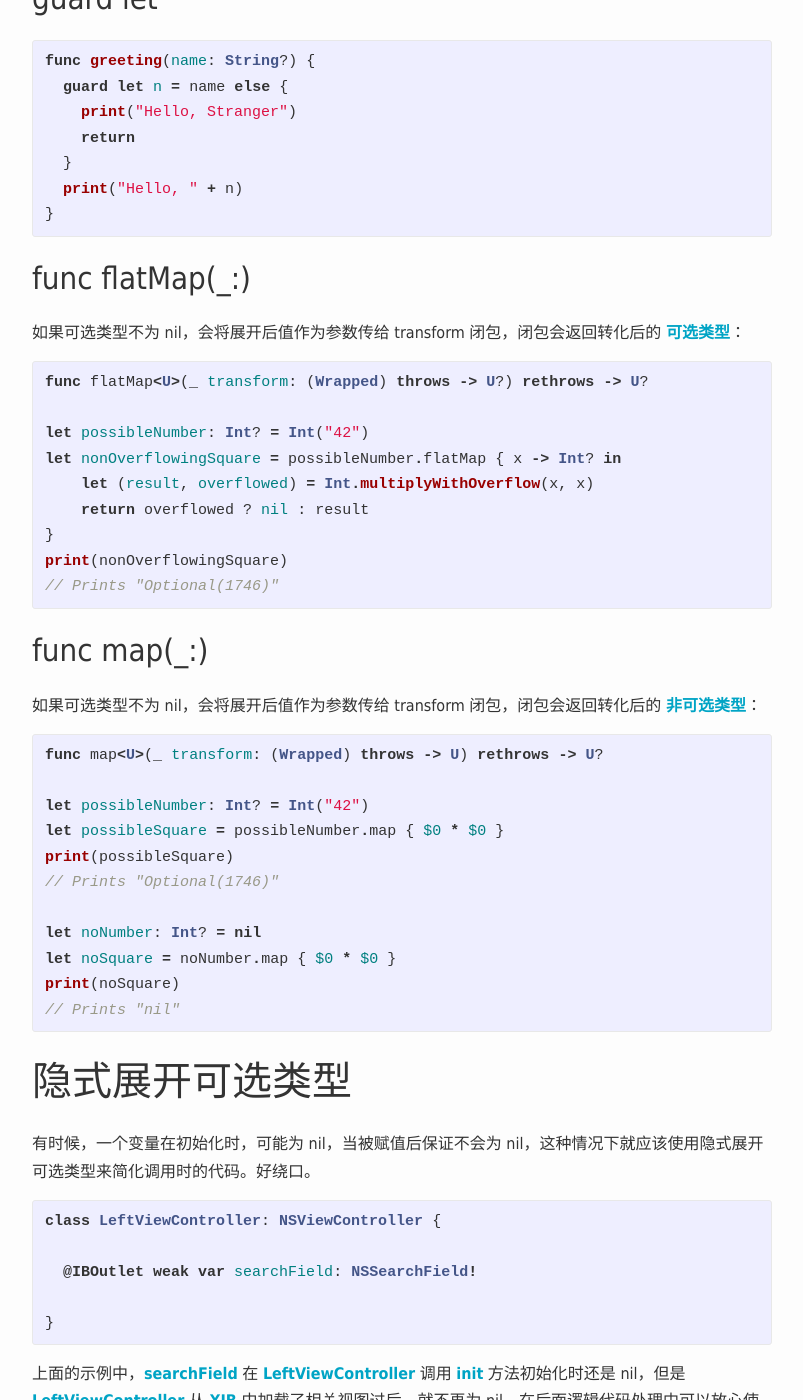
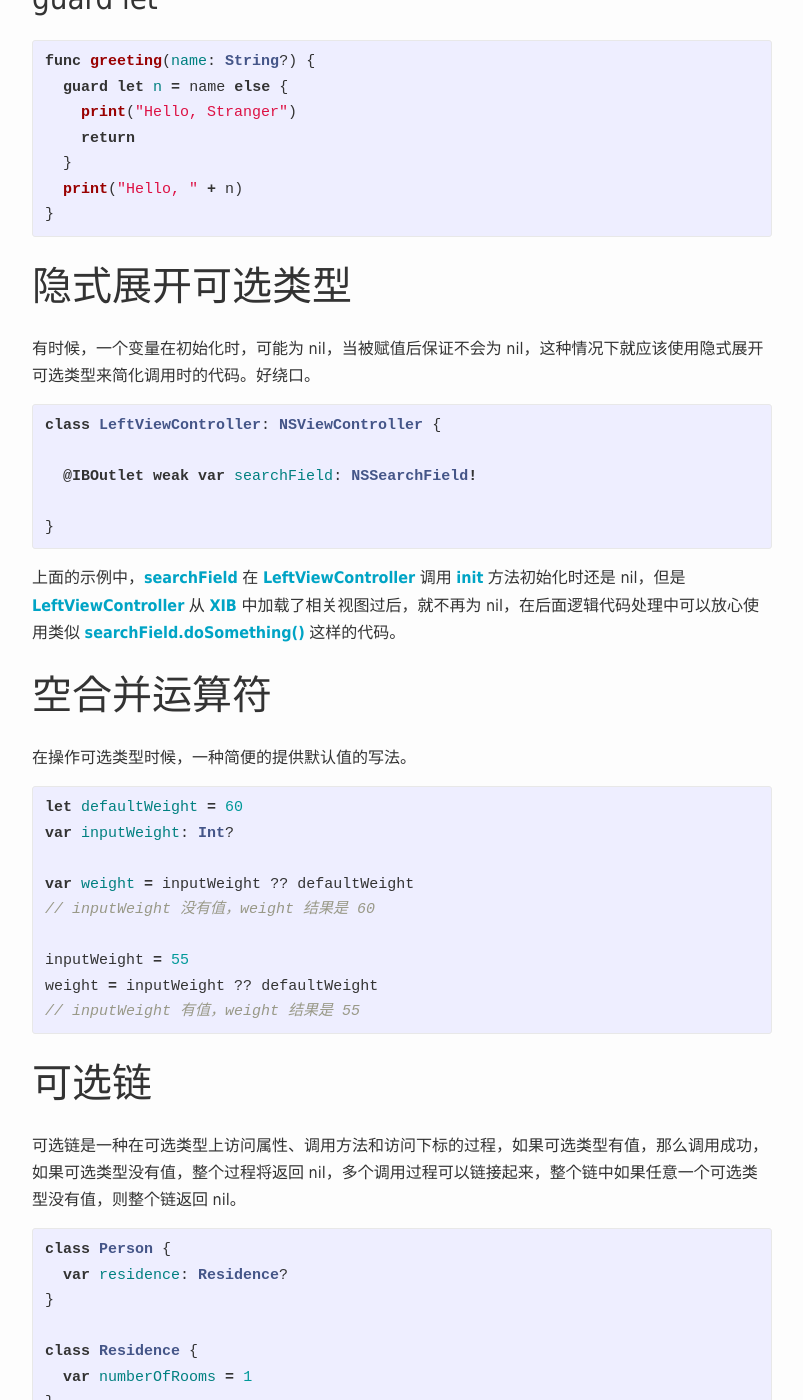
Before and after one commit to danjiang/mango, a Jekyll site: the page built from _posts/2016-03-05-swift-optionals.markdown, in a window 1280 px wide and 1400 px high, scrolled down 2114 px. Shown: the whole window, without its empty margins (238-1041 px from the left). Built offline with Jekyll 4.4.1, drawn with Linux system fonts in a browser that asks for light colours.

Commit message:
new post - advance swift map flatmap

```diff
--- a/_posts/2016-03-05-swift-optionals.markdown
+++ b/_posts/2016-03-05-swift-optionals.markdown
@@ -85,40 +85,6 @@
 }
 {% endhighlight %}
 
-### func flatMap(_:)
-
-如果可选类型不为 nil，会将展开后值作为参数传给 transform 闭包，闭包会返回转化后的 **可选类型**：
-
-{% highlight swift %}
-func flatMap<U>(_ transform: (Wrapped) throws -> U?) rethrows -> U?
-
-let possibleNumber: Int? = Int("42")
-let nonOverflowingSquare = possibleNumber.flatMap { x -> Int? in
-    let (result, overflowed) = Int.multiplyWithOverflow(x, x)
-    return overflowed ? nil : result
-}
-print(nonOverflowingSquare)
-// Prints "Optional(1746)"
-{% endhighlight %}
-
-### func map(_:)
-
-如果可选类型不为 nil，会将展开后值作为参数传给 transform 闭包，闭包会返回转化后的 **非可选类型**：
-
-{% highlight swift %}
-func map<U>(_ transform: (Wrapped) throws -> U) rethrows -> U?
-
-let possibleNumber: Int? = Int("42")
-let possibleSquare = possibleNumber.map { $0 * $0 }
-print(possibleSquare)
-// Prints "Optional(1746)"
-
-let noNumber: Int? = nil
-let noSquare = noNumber.map { $0 * $0 }
-print(noSquare)
-// Prints "nil"
-{% endhighlight %}
-
 ## 隐式展开可选类型
 
 有时候，一个变量在初始化时，可能为 nil，当被赋值后保证不会为 nil，这种情况下就应该使用隐式展开可选类型来简化调用时的代码。好绕口。
```
Also changed, not shown: _posts/2020-08-31-advance-swift-map-flatmap.md (added, +115 -0 lines).
